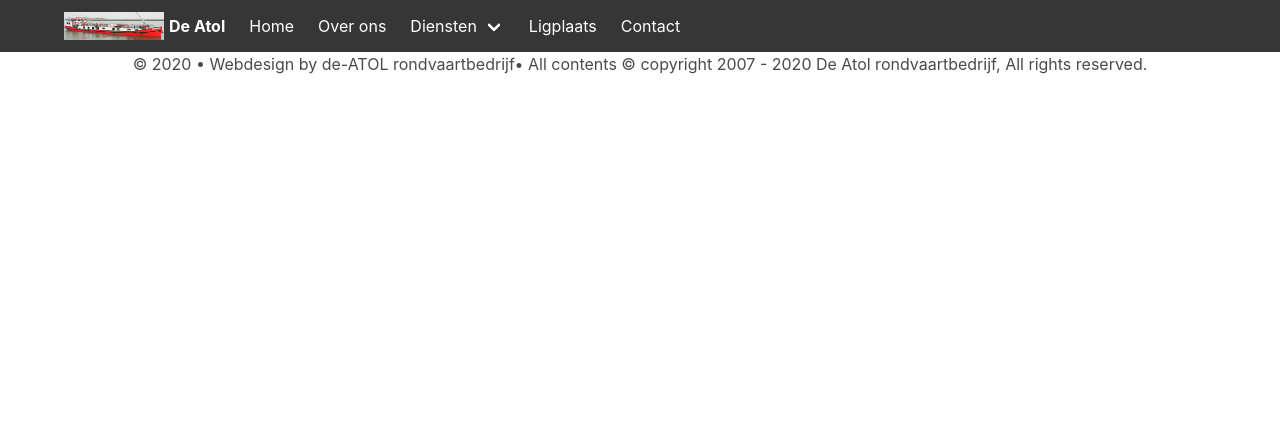
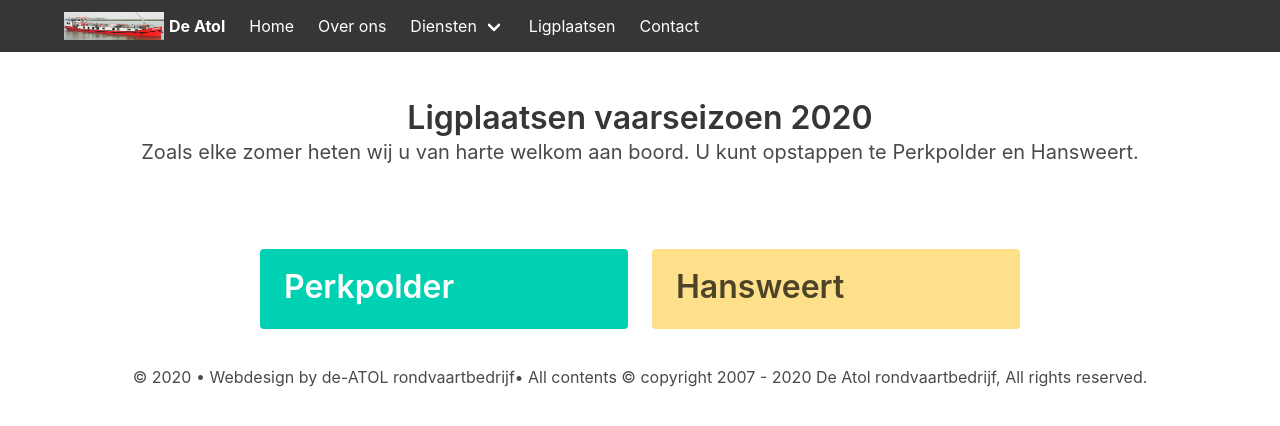
Before and after one commit to jbakker87/de-atol, an Angular app: page /ligplaatsen in a window 1280 px wide. Before the commit this address led to /. Shown: the top 426 px of the page. Built offline with nearby package versions, Linux system fonts and the light colour scheme.

Commit message:
start layout for ligplaatsen

```diff
--- a/src/app/app-routing.module.ts
+++ b/src/app/app-routing.module.ts
@@ -3,6 +3,8 @@ import { Routes, RouterModule } from '@angular/router';
 import { HomeComponent } from './home/home.component';
 import { ReserverenComponent } from './reserveren/reserveren.component';
 import { ContactComponent } from './contact/contact.component';
+import { LigplaatsenComponent } from './ligplaatsen/ligplaatsen.component';
+
 
 const routes: Routes = [
   {
@@ -20,6 +22,10 @@ const routes: Routes = [
   {
     path: 'contact',
     component: ContactComponent
+  },
+  {
+    path: 'ligplaatsen',
+    component: LigplaatsenComponent
   }
 ];
 
--- a/src/app/app.module.ts
+++ b/src/app/app.module.ts
@@ -18,6 +18,7 @@ import { MatButtonModule } from '@angular/material/button';
 import { MatIconModule } from "@angular/material/icon";
 import { FlexLayoutModule } from "@angular/flex-layout";
 import { ContactComponent } from './contact/contact.component';
+import { LigplaatsenComponent } from './ligplaatsen/ligplaatsen.component';
 
 
 @NgModule({
@@ -28,6 +29,7 @@ import { ContactComponent } from './contact/contact.component';
     ReserverenComponent,
     SidenavComponent,
     ContactComponent,
+    LigplaatsenComponent,
   ],
   imports: [
     BrowserModule,
--- a/src/app/home/home.component.html
+++ b/src/app/home/home.component.html
@@ -7,7 +7,7 @@
                         <article class = "tile is-child notification is-primary">
                             <p class="title">Veerdienst</p>
                             <p class="subtitle">Veerdienst van en naar Hansweert en Perkpolder.</p>
-                            <div class="notification is-danger has-text-centered">
+                            <div class="notification is-danger is-large has-text-centered">
                                 Reserveren is <strong>niet nodig!</strong>
                             </div>
                         </article>
@@ -46,13 +46,13 @@
                         <br>
                         </article>
                     </div>
-                    <div class = "tile is-parent">
+                    <a class = "tile is-parent" routerLink='/ligplaatsen'>
                         <article class = "tile is-child notification is-success">
-                            <p class="title">Ligplaats</p>
+                            <p class="title">Ligplaatsen</p>
                             <p class="subtitle">Waar moet ik opstappen?</p>
                         <br>
                         </article>
-                    </div>
+                    </a>
                 </div>
             </div>
         </div>
--- /dev/null
+++ b/src/app/ligplaatsen/ligplaatsen.component.html
@@ -0,0 +1,32 @@
+<section class="hero">
+    <div class="hero-body">
+      <div class="container has-text-centered">
+        <h1 class="title">
+          Ligplaatsen vaarseizoen 2020
+        </h1>
+        <h2 class="subtitle">
+          Zoals elke zomer heten wij u van harte welkom aan boord. U kunt opstappen te Perkpolder en Hansweert.
+        </h2>
+      </div>
+    </div>
+  </section>
+  <div class="section">
+    <div class='container'>
+      <div class="columns is-centered">
+        <div class="tile is-ancestor is-8">
+            <div class="tile is-parent">
+              <article class="tile is-child notification is-primary">
+                <p class="title">Perkpolder</p>
+                <p class="subtitle"></p>
+              </article>
+            </div>
+            <div class="tile is-parent">
+              <article class="tile is-child notification is-warning">
+                <p class="title">Hansweert</p>
+                <p class="subtitle"></p>
+              </article>
+            </div>
+        </div>
+      </div>
+    </div>
+  </div>
--- /dev/null
+++ b/src/app/ligplaatsen/ligplaatsen.component.ts
@@ -0,0 +1,15 @@
+import { Component, OnInit } from '@angular/core';
+
+@Component({
+  selector: 'app-ligplaatsen',
+  templateUrl: './ligplaatsen.component.html',
+  styleUrls: ['./ligplaatsen.component.css']
+})
+export class LigplaatsenComponent implements OnInit {
+
+  constructor() { }
+
+  ngOnInit(): void {
+  }
+
+}
--- a/src/app/sidenav/sidenav.component.html
+++ b/src/app/sidenav/sidenav.component.html
@@ -27,7 +27,7 @@
             <a class="navbar-item">Sportvissen</a>
           </div>
         </div>
-        <a href="#" class="navbar-item">Ligplaats</a>
+        <a href="#" class="navbar-item" routerLink='/ligplaatsen'>Ligplaatsen</a>
         <a href="#" class="navbar-item" routerLink='/contact'>Contact</a>
       </div>
     </div>
```
Also changed, not shown: src/app/ligplaatsen/ligplaatsen.component.css (added), 1 other file (tests, documents, lock files or other folders).
